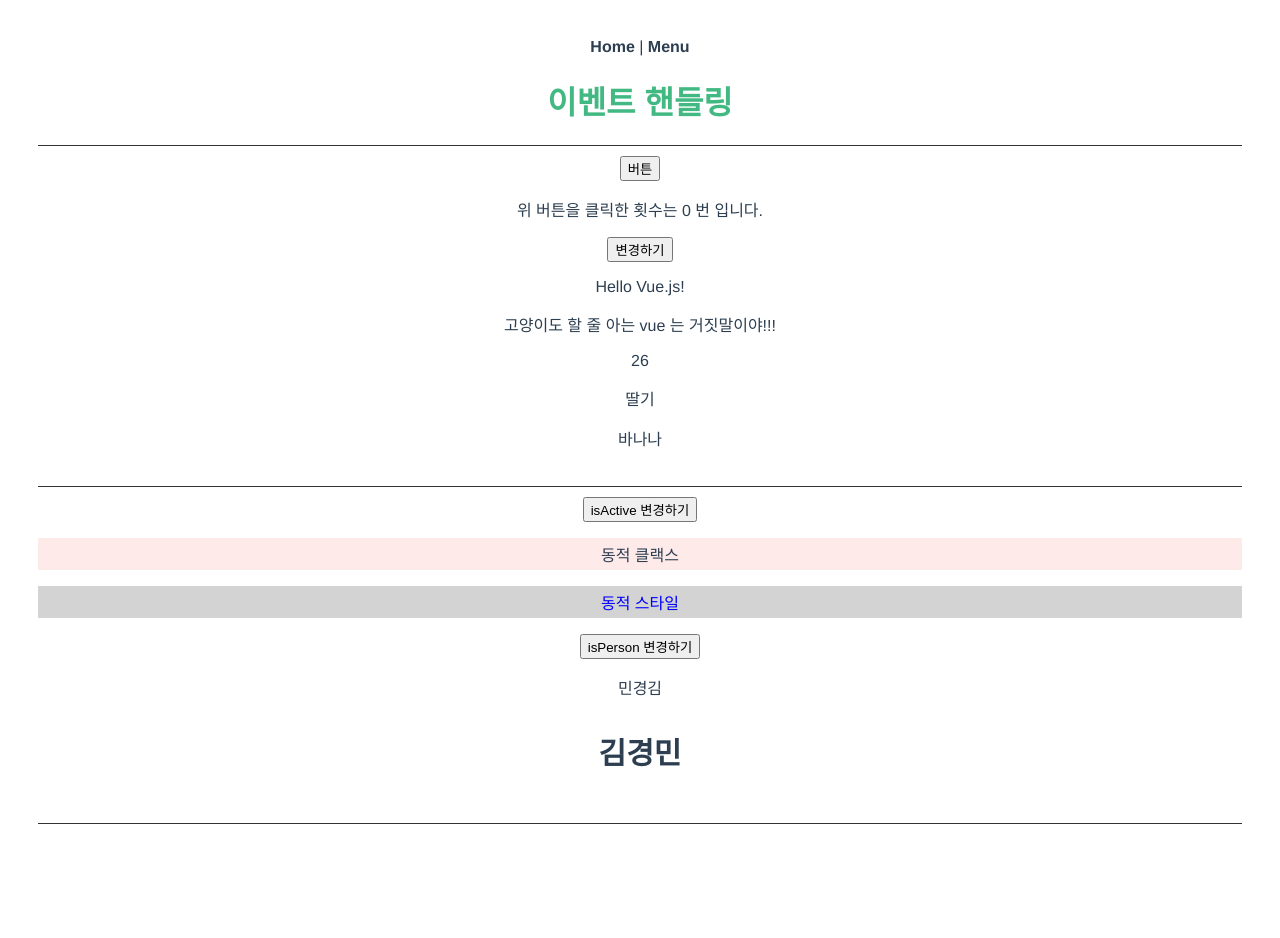
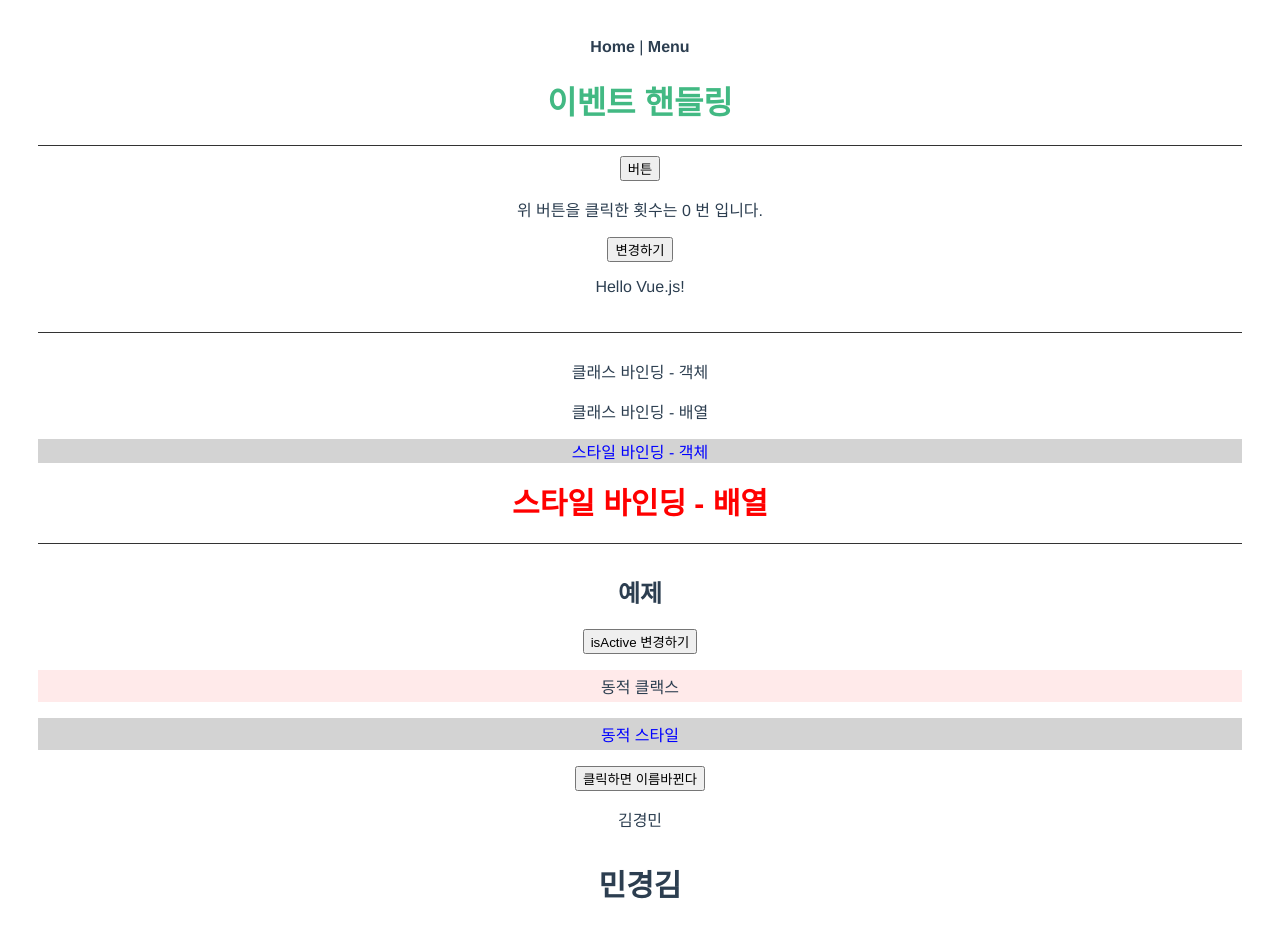
Before and after one commit to kyeongmin21/vueStudy, a Vue app: page /event in a window 1280 px wide. Shown: the top 938 px of the page. Before the commit the page ends 862 px from the top, so only its background shows below. Built offline with nearby package versions, Linux system fonts and the light colour scheme.

Commit message:
클래스와 스타일 바인딩: 객체, 배열 공부

```diff
--- a/src/views/Event.vue
+++ b/src/views/Event.vue
@@ -10,21 +10,29 @@
       <transition>
         <p v-if="show">Hello Vue.js!</p>
       </transition>
+    </section>
 
-      <p>{{ message.value }}</p>
-      <p>{{ message.value.length }}</p>
-      <p>{{ list[2] }}</p>
-      <p>{{ list[idx] }}</p>
+    <section>
+      <p :class="{ hidden: isHidden}">클래스 바인딩 - 객체</p>
+      <p :class="[activeClass, errorClass]">클래스 바인딩 - 배열</p>
+
+      <p :style="{color: textColor, backgroundColor: bgColor }">스타일 바인딩 - 객체</p>
+      <div :style="[baseStyles, overridingStyles]">스타일 바인딩 - 배열</div>
     </section>
+
+
     <section>
+      <h2>예제</h2>
       <button @click="isActive=!isActive">isActive 변경하기</button>
       <p class="item" :class="{ 'is-active': isActive }" >동적 클랙스</p>
       <p class="item" :style="{ color: textColor, backgroundColor: bgColor }" >동적 스타일</p>
 
-      <button @click="isPerson = !isPerson">isPerson 변경하기</button>
-      <p class="name" :class="{ person: isPerson }">민경김</p>
-      <p class="name" :style="{ fontSize: size, fontWeight: weight}">김경민</p>
+      <button @click="isColor = !isColor">클릭하면 이름바뀐다</button>
+      <p class="name" :class="{ color: isColor}">김경민</p>
+      <p class="name" :style="{ fontSize: size, fontWeight: weight }">민경김</p>
     </section>
+
+
   </div>
 </template>
 
@@ -37,18 +45,26 @@ export default {
     return {
       num: 0,
       show: true,
-      message: {
-        value: '고양이도 할 줄 아는 vue 는 거짓말이야!!!'
-      },
-      list: ['사과', '바나나', '딸기'],
-      idx: 1,
+
       isChild: true,
       isActive: true,
       textColor: 'blue',
       bgColor: 'lightgray',
       size: '30px',
-      weight: '600',
-      isPerson: false,
+      weight: 600,
+      isColor: false,
+      isHidden: true,
+
+      activeClass: 'active',
+      errorClass: 'text-danger',
+
+      baseStyles: {
+        color: 'red'
+      },
+      overridingStyles: {
+        fontSize: '30px',
+        fontWeight: '700'
+      }
     };
   },
   methods: {
@@ -67,8 +83,6 @@ export default {
 
 .item { transition: background-color 1s; padding: 4px 8px; } /* class에 걸어줌 */
 .is-active { background: #ffeaea;}
-
-.name { transition: color 1s; } /* class에 걸어줌 */
-.person { color: #42b983; }
-
+.name { transition: color 1s; }
+.color { color: blue;  }
 </style>
```
